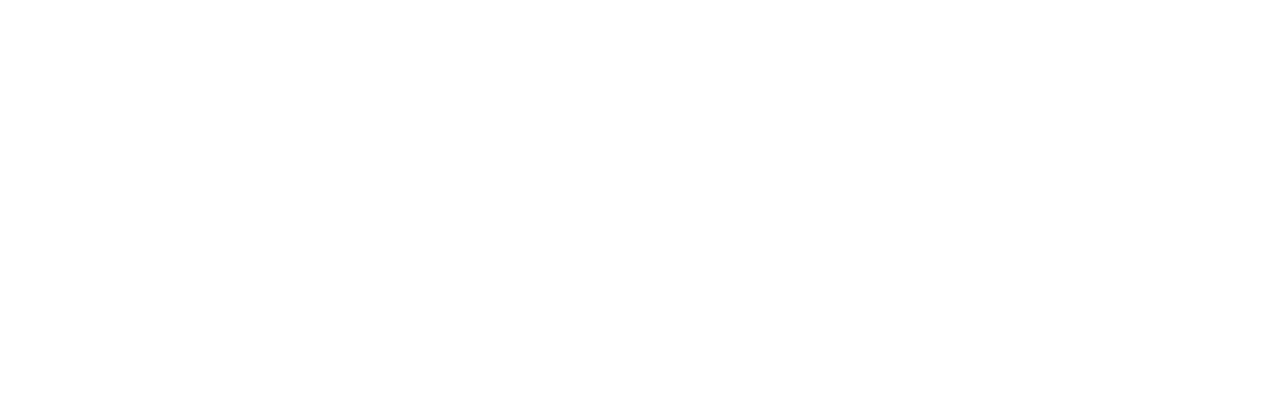
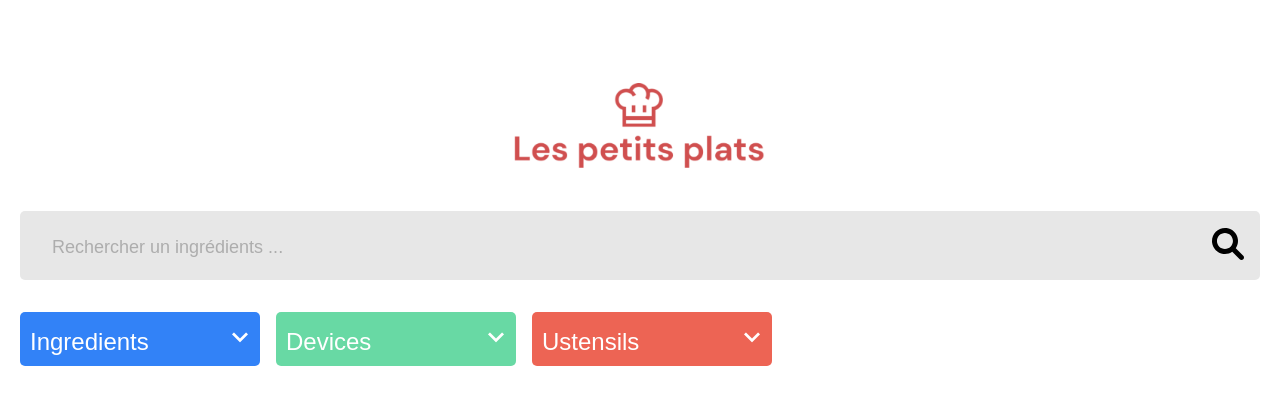
Before and after one commit to AndyRama/P7_training, a website: page index.html in a window 1280 px wide. Drawn offline with Linux system fonts and the light colour scheme.

Commit message:
[enhancement]add header , main container with 4 form input to research

```diff
--- a/index.html
+++ b/index.html
@@ -9,6 +9,82 @@
     <title>Les Petits Plats</title>
   </head>
   <body>
+    <header>
+      <img src="/public/assets/logo.png" alt="logo" class="header__logo">
+    </header>
+    <main class="main">
+      <section class="filters__mainContainer">
+        <form method="get" class="searchBar" id="searchBar">
+          <input type="search" id="search" class="searchBar__input" placeholder="Rechercher un ingrédients ...">
+          <img src="/public/assets/search.svg" alt="search" class="searchBar__icon">
+        </form>
 
+        <div class="filters__tags">
+          <ul id="tagsBtn" class="filters__taglist">
+            <!-- update with js -->
+          </ul>
+        </div>
+
+        <div class="filters__Section">
+          <div class="filters__container">
+            <form class="filters__form filters__form--ing">
+              <input type="search" id="inputIng" class="filters__listContainer filters__listContainer--ingredients filters__input"
+                placeholder="Ingredients" data-search="ingredients">
+                <button id="ingBtn" class="filters__dropDown filters__btn--ingredients" aria-controls="ingredientsContainer">
+                  <img src="/public/assets/dropdown-icon-down.png" alt="icon Down chevron" class="ico ico__dropDown">
+                </button>
+            </form>
+
+            <div id="ingredientsContainer" class="filters__inputContainer filters__inputContainer--ingredients">
+              <div id="ingredientsContainer" class="filters__inputContainer filters__inputContainer--ingredients">
+                <ul id="ingredientsTagsList" class="tags__taglist tags__taglist--ingredients">
+                  <!-- update with JS -->
+                </ul>
+              </div>
+            </div>
+          </div>
+
+          <!-- devices -->
+          <div class="filters__container">
+            <form class="filters__form filters__form--dev">
+              <input type="search" id="inputDev" class="filters__listContainer filters__listContainer--device filters__input"
+                placeholder="Devices" data-search="devices">
+                <button id="devBtn" class="filters__dropDown filters__btn--device" aria-controls="devicesContainer">
+                  <img src="/public/assets/dropdown-icon-down.png" alt="icon Down chevron" class="ico ico__dropDown">
+                </button>
+            </form>
+
+            <div id="deviceContainer" class="filters__inputContainer filters__inputContainer--device">
+              <div id="devicesTagsContainer" class="filters__inputContainer filters__inputContainer--device">
+                <ul id="devicesTagsList" class="tags__taglist tags__taglist--device">
+                  <!-- update with JS -->
+                </ul>
+              </div>
+            </div>
+          </div>
+
+          <!-- ustensils -->
+          <div class="filters__container">
+            <form class="filters__form filters__form--ust">
+              <input type="search" id="inputUst" class="filters__listContainer filters__listContainer--ustensils filters__input"
+                placeholder="Ustensils" data-search="ustensils">
+                <button id="ingBtn" class="filters__dropDown filters__btn--ustensils" aria-controls="ustensilsContainer">
+                  <img src="/public/assets/dropdown-icon-down.png" alt="icon Down chevron" class="ico ico__dropDown">
+                </button>
+            </form>
+
+            <div id="ustensilsContainer" class="filters__inputContainer filters__inputContainer--ustensils">
+              <div id="ustensilsTagsContainer" class="filters__inputContainer filters__inputContainer--ustensils">
+                <ul id="ustensilsTagsList" class="tags__taglist tags__taglist--ustensils">
+                  <!-- update with JS -->
+                </ul>
+              </div>
+            </div>
+          </div>
+
+        </div>
+      </section>
+
+    </main>
   </body>
 </html>
```
